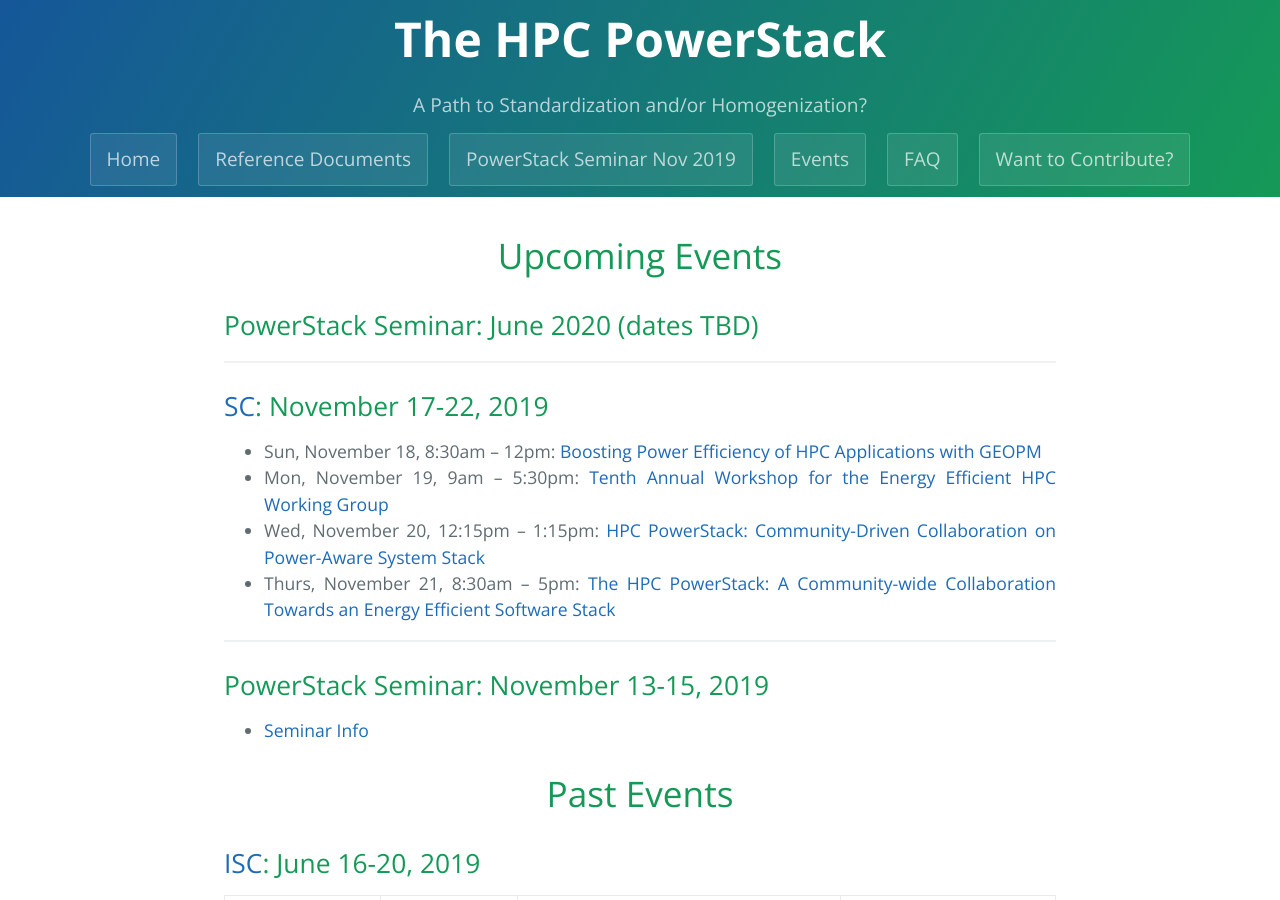
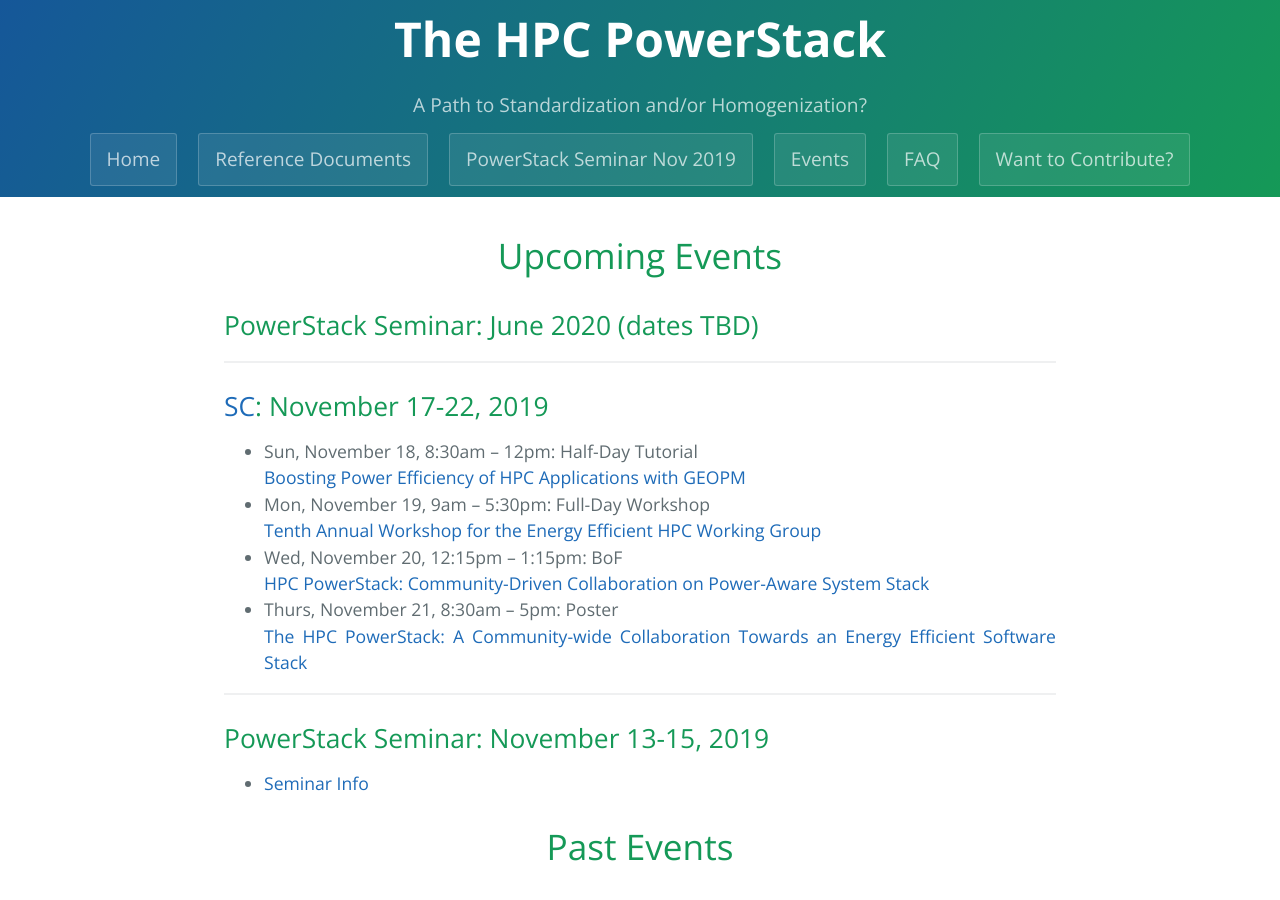
Before and after one commit to HPCPowerStack/hpcpowerstack.github.io, a Jekyll site: the page built from events.md, in a window 1280 px wide and 900 px high. Built offline with Jekyll 4.4.1, drawn with Linux system fonts in a browser that asks for light colours; the repository's description, which GitHub fills in, is left out.

Commit message:
Formatting SC19 events

```diff
--- a/events.md
+++ b/events.md
@@ -8,10 +8,10 @@ layout: default
 ---
 
 ## [SC](https://sc19.supercomputing.org/): November 17-22, 2019
-* Sun, November 18, 8:30am -- 12pm: [Boosting Power Efficiency of HPC Applications with GEOPM](https://sc19.supercomputing.org/presentation/?id=tut166&sess=sess178)
-* Mon, November 19, 9am -- 5:30pm: [Tenth Annual Workshop for the Energy Efficient HPC Working Group](https://sc19.supercomputing.org/presentation/?id=wksp111&sess=sess123)
-* Wed, November 20, 12:15pm -- 1:15pm: [HPC PowerStack: Community-Driven Collaboration on Power-Aware System Stack](https://sc19.supercomputing.org/?post_type=page&p=3480&sess=sess340)
-* Thurs, November 21, 8:30am -- 5pm: [The HPC PowerStack: A Community-wide Collaboration Towards an Energy Efficient Software Stack](https://sc19.supercomputing.org/presentation/?id=rpost214&sess=sess348)
+* Sun, November 18, 8:30am -- 12pm: Half-Day Tutorial<br>[Boosting Power Efficiency of HPC Applications with GEOPM](https://sc19.supercomputing.org/presentation/?id=tut166&sess=sess178)
+* Mon, November 19, 9am -- 5:30pm: Full-Day Workshop<br>[Tenth Annual Workshop for the Energy Efficient HPC Working Group](https://sc19.supercomputing.org/presentation/?id=wksp111&sess=sess123)
+* Wed, November 20, 12:15pm -- 1:15pm: BoF<br>[HPC PowerStack: Community-Driven Collaboration on Power-Aware System Stack](https://sc19.supercomputing.org/?post_type=page&p=3480&sess=sess340)
+* Thurs, November 21, 8:30am -- 5pm: Poster<br>[The HPC PowerStack: A Community-wide Collaboration Towards an Energy Efficient Software Stack](https://sc19.supercomputing.org/presentation/?id=rpost214&sess=sess348)
 
 ---
 
```
